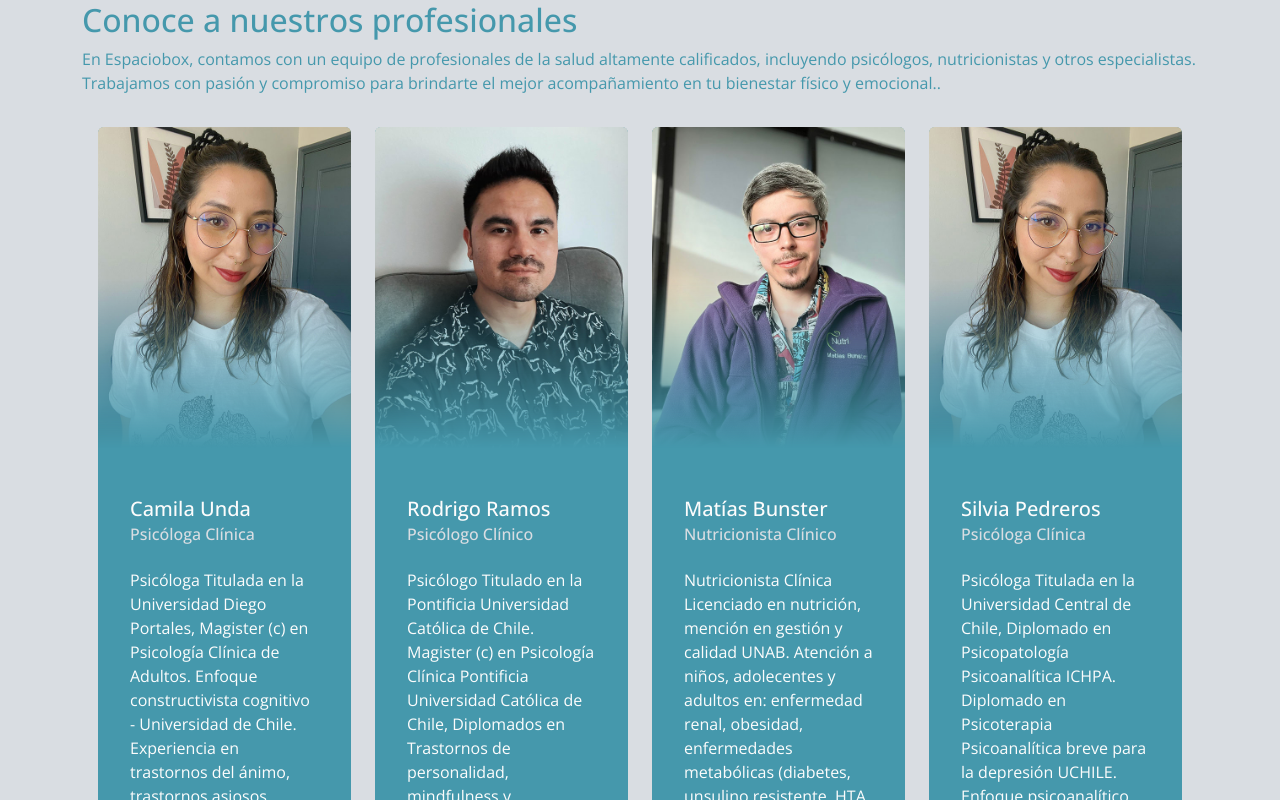
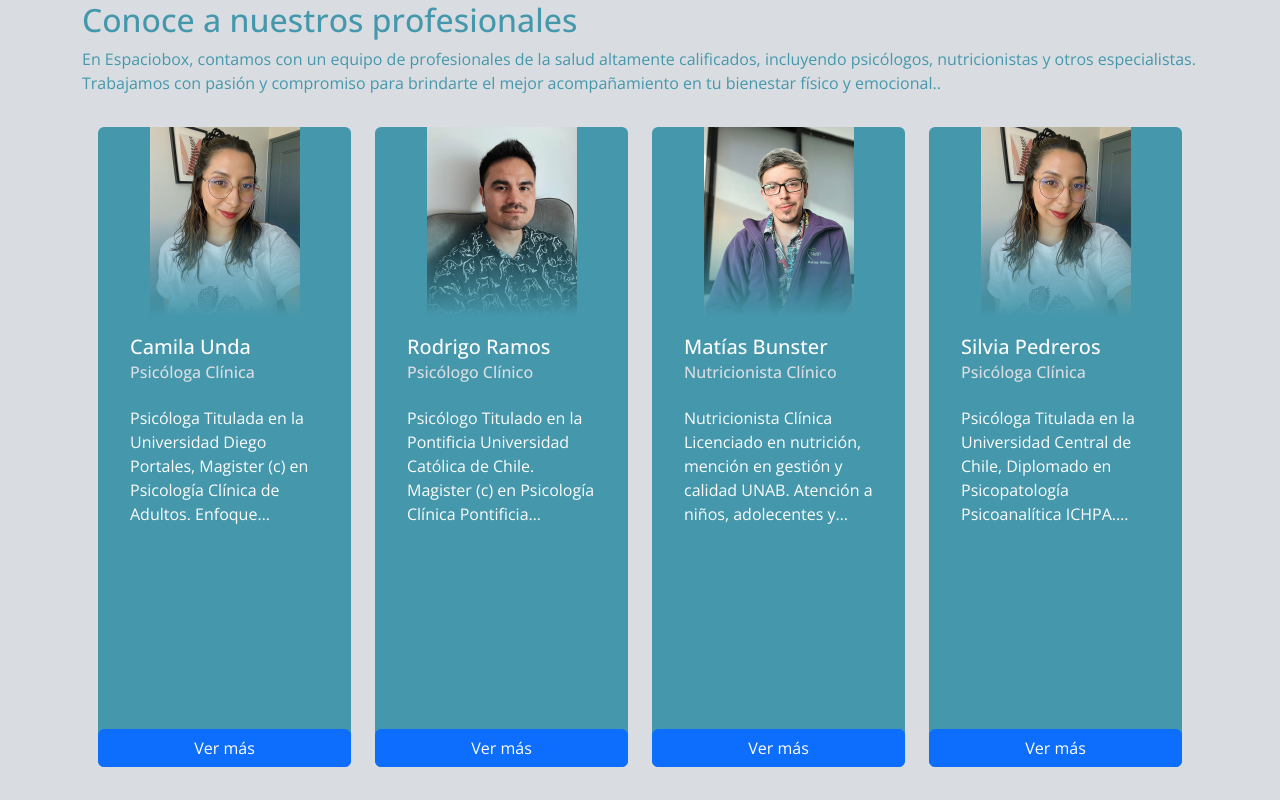
Before and after one commit to ssalinascalibar/espacio-box-noLogin, a React (Vite) app: page / in a window 1280 px wide. Shown: the part 1740-2540 px from the top of the page. Built offline with nearby package versions, Linux system fonts and the light colour scheme.

Commit message:
mod card style and adjust body text card

```diff
--- a/src/shared/components/cards/ProfessionalCards.jsx
+++ b/src/shared/components/cards/ProfessionalCards.jsx
@@ -3,6 +3,7 @@ import { fetchProfessionals } from "../../../services/api";
 import Row from "react-bootstrap/Row";
 import Col from "react-bootstrap/Col";
 import Card from "react-bootstrap/Card";
+import Button from 'react-bootstrap/Button'
 import "./professionalCards.css";
 
 export default function ProfessionalCards() {
@@ -25,17 +26,18 @@ export default function ProfessionalCards() {
         {professionalCards.map((card) => (
           <Col key={card.id} xs={10} md={3}>
             <Card>
-            <Card.Img variant="top" src={card.image} className="circular-img" />
+            <Card.Img variant="top" src={card.image} className="card-img-mask" />
               <Card.Body>
                 <Card.Title>{card.name}</Card.Title>
                 <Card.Subtitle className="mb-4 card-subtitle">{card.title}</Card.Subtitle>
-                <Card.Text>{card.text}</Card.Text>
+                <Card.Text className="text-multiline-truncate">{card.text}</Card.Text>
               </Card.Body>
+                <Button variant="primary">Ver más</Button>
             </Card>
           </Col>
         ))}
       </Row>
     </div>
-        </>
+    </>
   );
 }
--- a/src/shared/components/cards/professionalCards.css
+++ b/src/shared/components/cards/professionalCards.css
@@ -12,10 +12,23 @@
   }
 
   .scroll-container-professionals .card {
-    height: 100%;
+    height: 80vh;
     background-color: var(--primary-color);
     color: var(--text-secondary);
     border: none;
+  }
+
+  .scroll-container-professionals .card .card-img-top{
+    height: 200px;
+    object-fit: contain;
+  }
+
+  .text-multiline-truncate {
+    display: -webkit-box;
+            -webkit-box-orient: vertical;
+            -webkit-line-clamp: 5;
+            line-clamp: 5;
+            overflow: hidden;
   }
 
   .scroll-container-professionals .card-body {
@@ -24,7 +37,7 @@
     white-space: normal; /* Permite que el texto se ajuste en varias líneas */
     display: flex;
     flex-direction: column;
-    padding: 2rem;
+    padding: 0.5rem 2rem 2rem 2rem;
 
   }
 
@@ -33,19 +46,13 @@
     color: var(--text-secondary);
   }
 
-  .card .card-subtitle{
+  .scroll-container-professionals .card .card-subtitle{
     color: var(--background-primary-color);
   }
 
-  .circular-img {
+  .scroll-container-professionals .card-img-mask {
     -webkit-mask-image: linear-gradient(to top, transparent 5%, black 55%);
-  mask-image: linear-gradient(to top, transparent 5%, black 55%);
-    /* width: 150px;
-    height: 150px;
-    border-radius: 50%;
-    object-fit: cover;
-    display: block;
-    margin: 1rem auto; */
+    mask-image: linear-gradient(to top, transparent 5%, black 55%);
   }
 
   /* Media query para desktop (pantallas desde 992px) */
```
